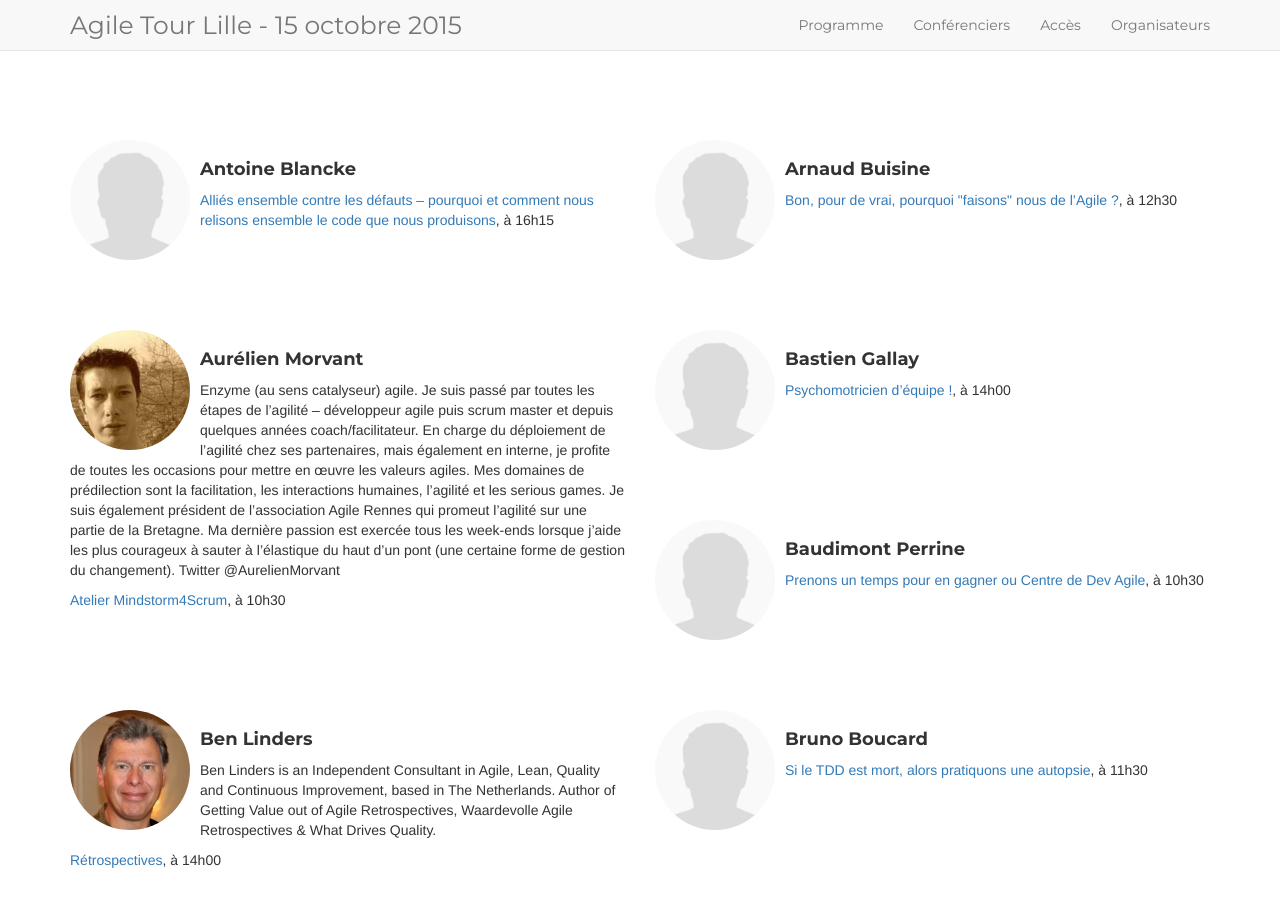
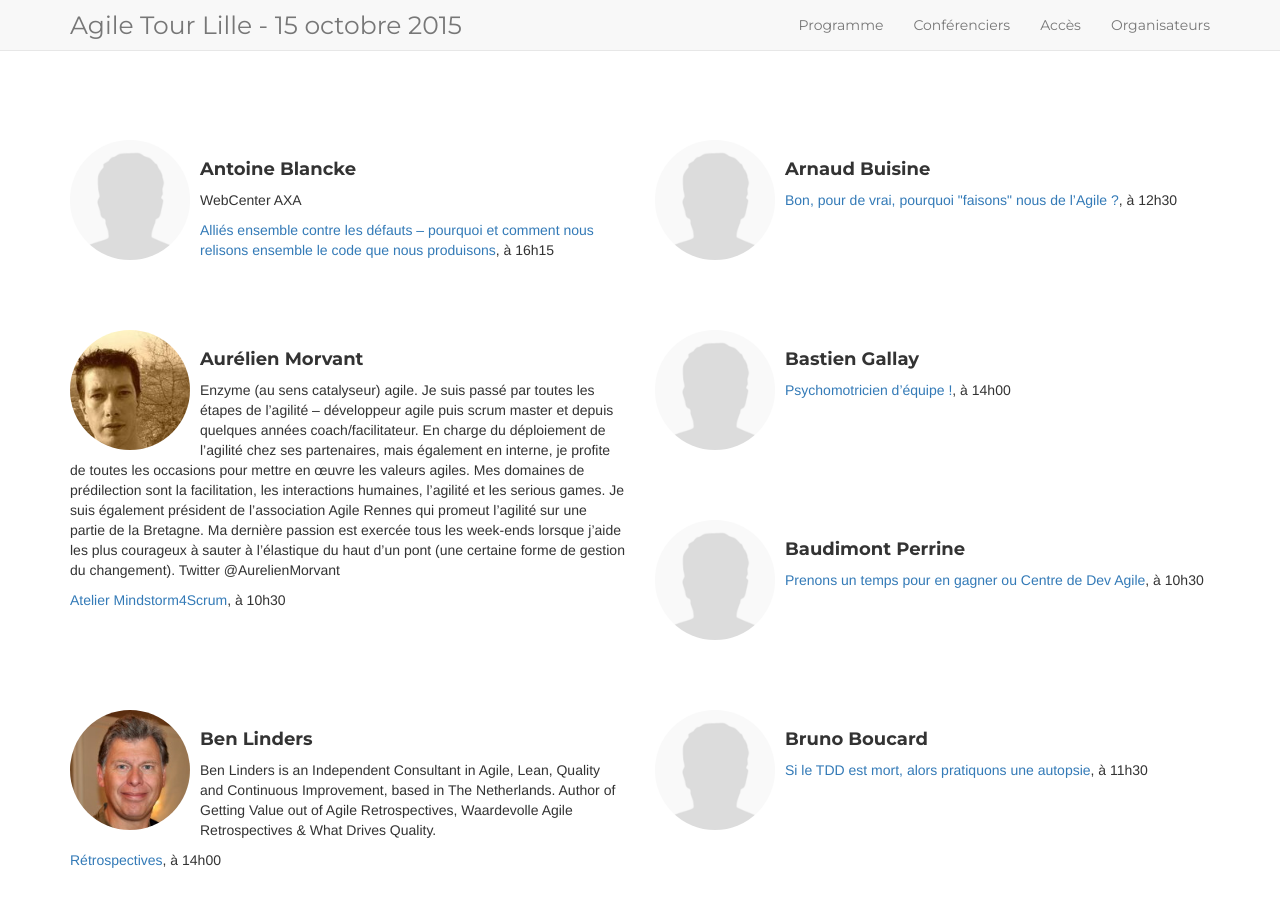
Before and after one commit to jak78/agile-tour-lille-2017, a Jekyll site: the page built from 01-speakers.html, in a window 1280 px wide and 900 px high. Built offline with Jekyll 4.4.1, drawn with Linux system fonts in a browser that asks for light colours; nearby versions of some CDN libraries.

Commit message:
added webcenter axa in bios

```diff
--- a/_data/speakers.yml
+++ b/_data/speakers.yml
@@ -68,7 +68,7 @@
   bio: ''
   photo: male200.png
 - name: Julien Hatzig
-  bio: ''
+  bio: 'WebCenter AXA'
   photo: male200.png
 - name: Cyrille Martraire
   bio: ''
@@ -80,7 +80,7 @@
   bio: ''
   photo: male200.png
 - name: Antoine Blancke
-  bio: ''
+  bio: 'WebCenter AXA'
   photo: male200.png
 - name: Simon Langlet
   bio: ''
```
